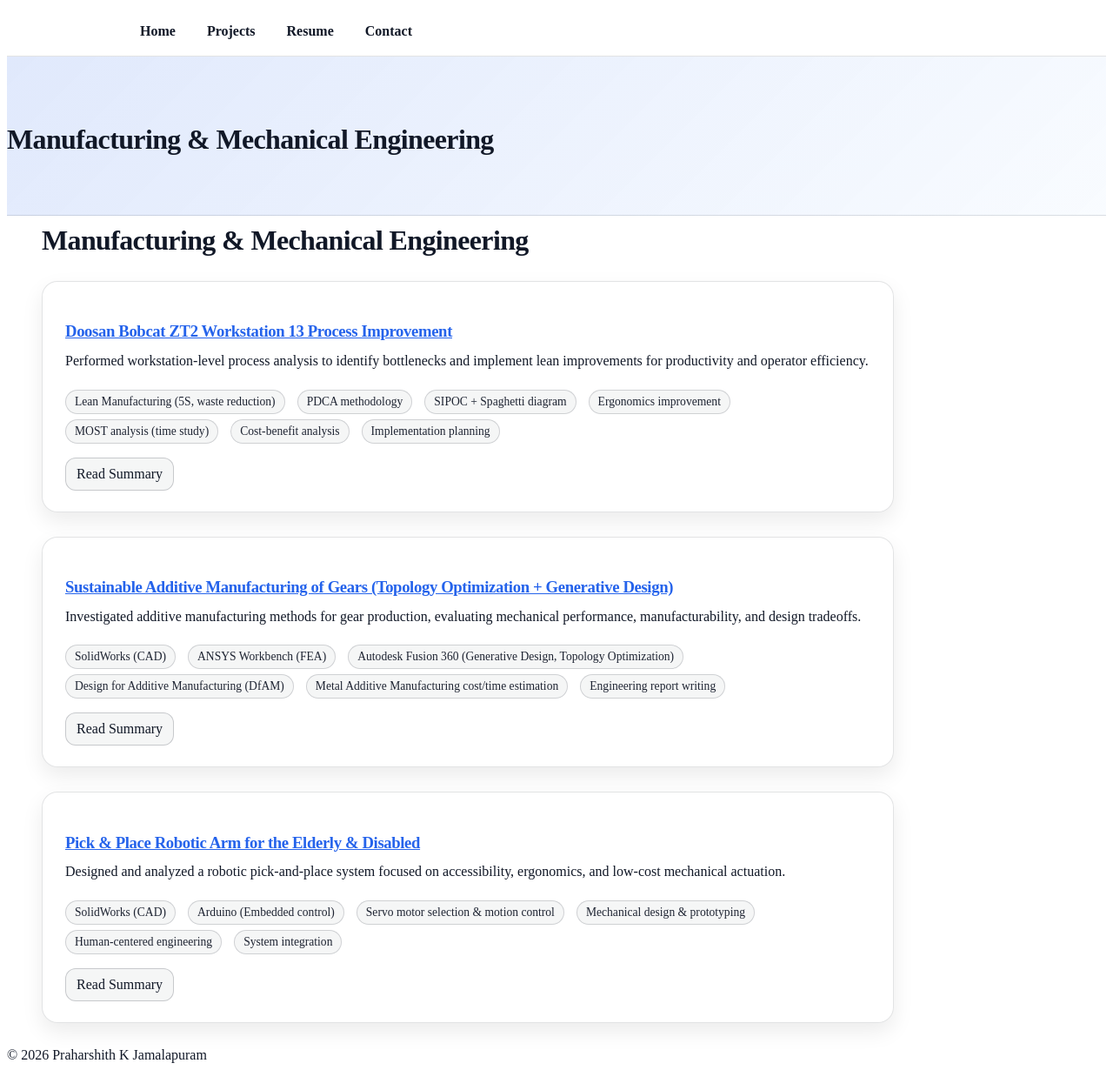
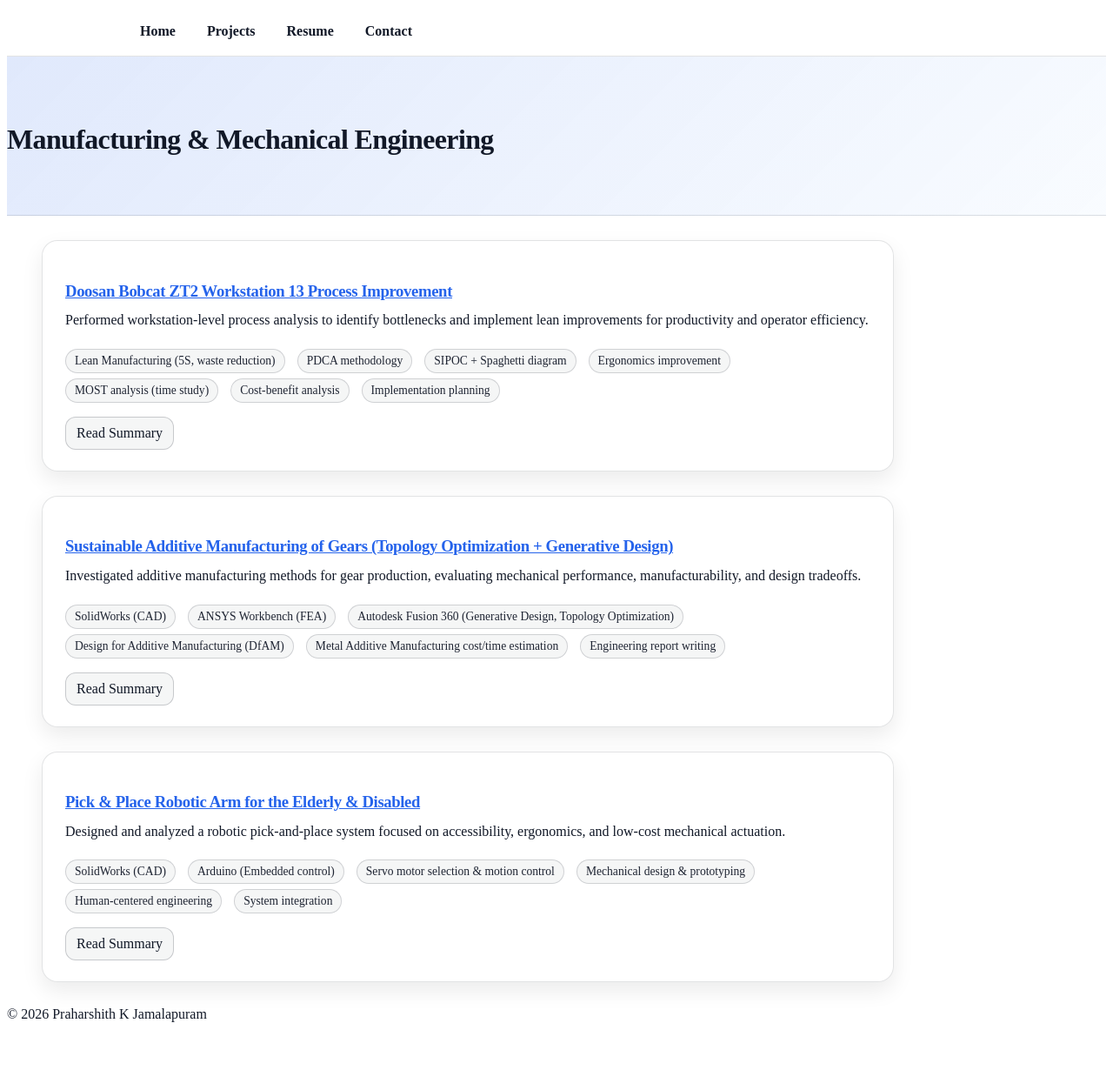
Before and after one commit to KaSho2/KaSho2.github.io, a Jekyll site: the page built from manufacturing.md, in a window 1280 px wide and 1230 px high. Shown: the whole window at 87% size. Built offline with Jekyll 4.4.1, drawn with Linux system fonts in a browser that asks for light colours.

Commit message:
Update manufacturing.md

```diff
--- a/manufacturing.md
+++ b/manufacturing.md
@@ -6,7 +6,7 @@ permalink: /manufacturing/
 
 <link rel="stylesheet" href="/assets/css/style.css">
 
-# Manufacturing & Mechanical Engineering
+
 
 {% assign filtered = site.projects | where: "category", "Manufacturing & Mechanical" %}
 {% for p in filtered %}
```
